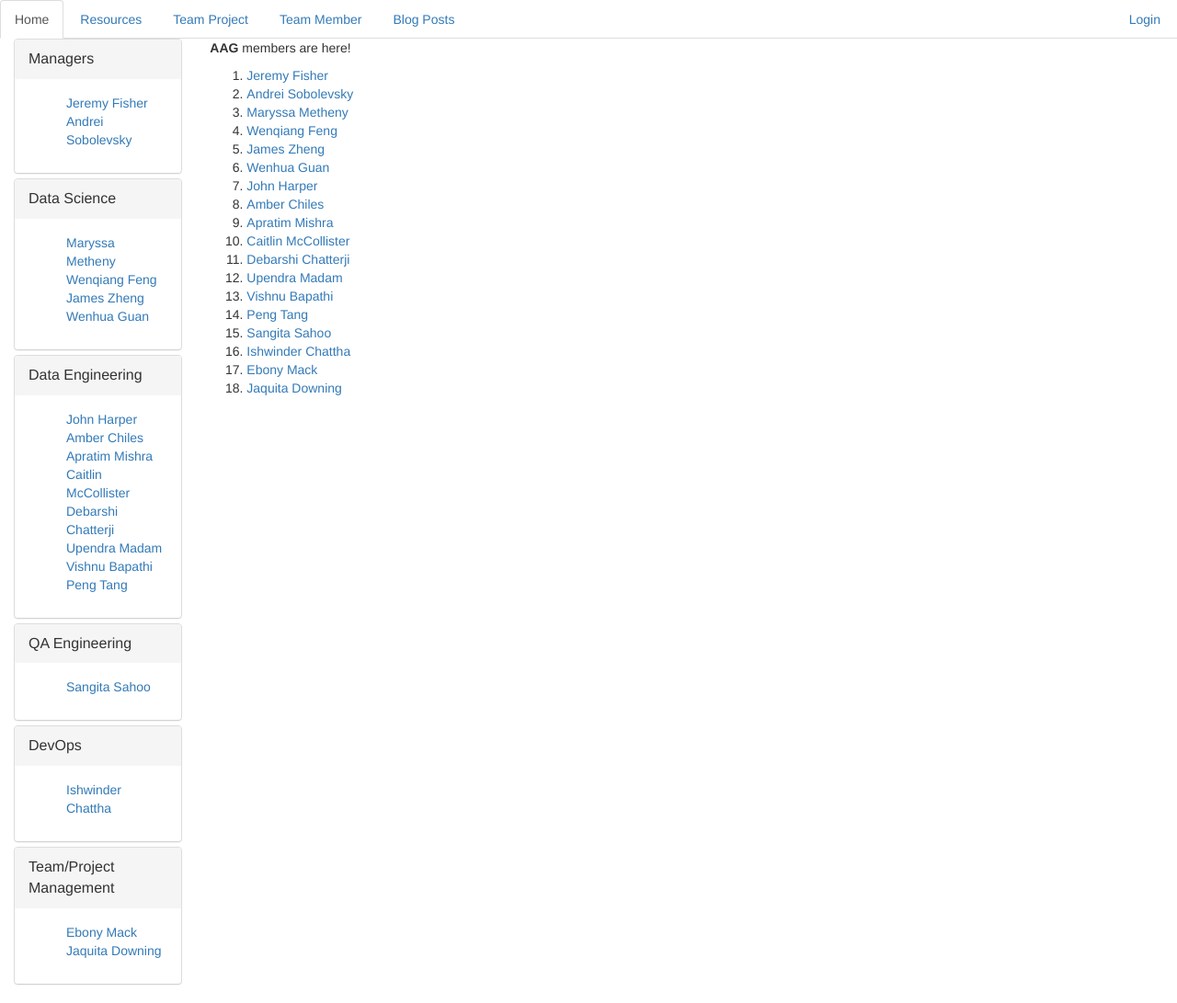
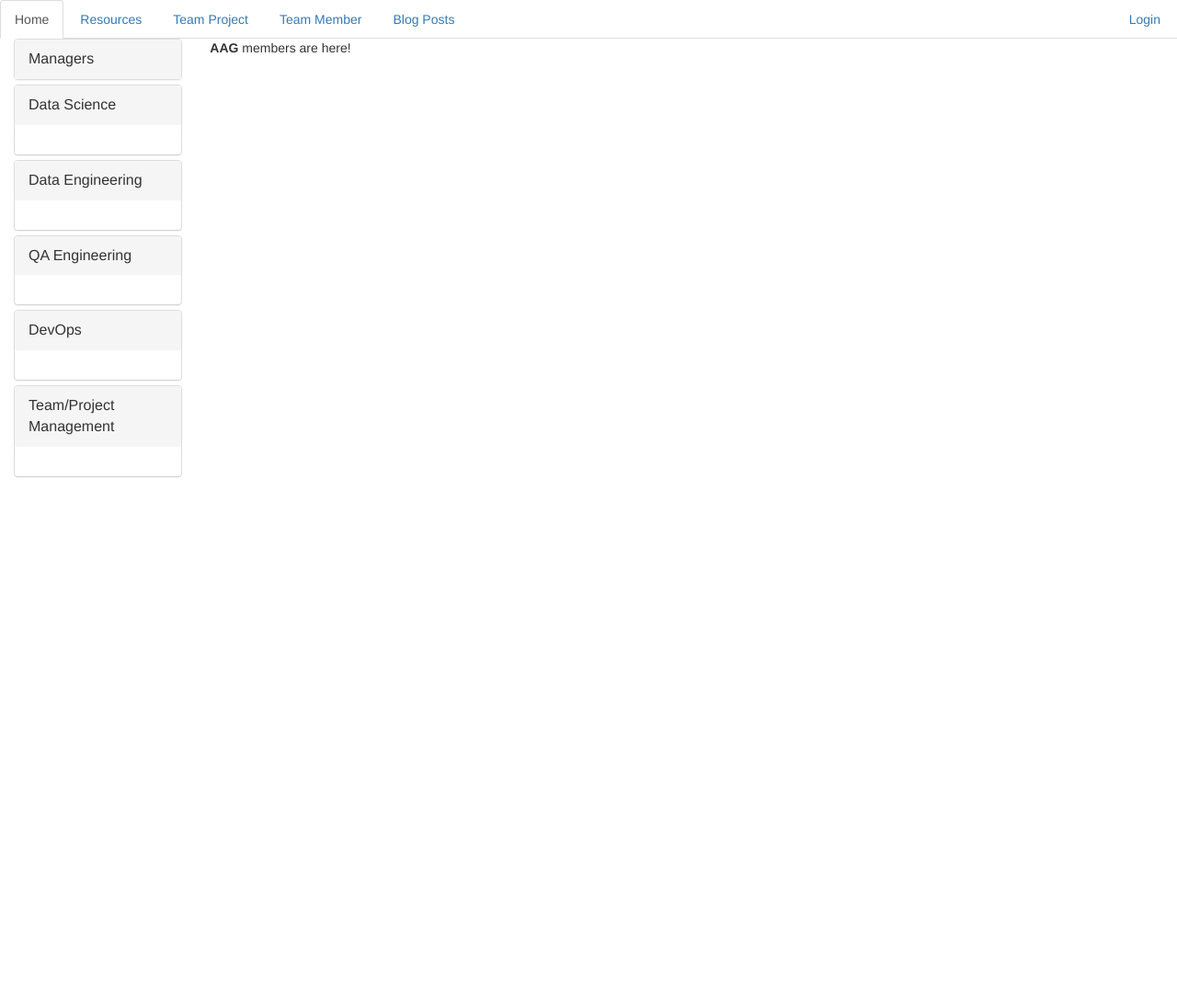
Before and after one commit to pengtang/team-web-template, a Flask app: page /team_members in a window 1280 px wide. Shown: the whole page at 92% size. After the commit the page ends 519 px from the top, so only its background shows below. Run offline with Flask 2, Linux system fonts and the light colour scheme; some libraries are stand-ins or nearby versions.

Commit message:
remove some sensitive info

```diff
--- a/project/team_members/templates/team_members.html
+++ b/project/team_members/templates/team_members.html
@@ -11,19 +11,7 @@
 							<div class="panel-heading">
 								 <a class="panel-title" href="#">Managers</a>
 							</div>
-							<div id="panel-element-170687" class="panel">
-								<div class="panel-body">
-									<ul style="list-style:none;">
-										<li class="actions">
-											 <a href="/team_members/Jeremy_Fisher">Jeremy Fisher</a>
-										</li>
 
-										<li class="actions">
-											 <a href="/team_members/Andrei_Sobolevsky">Andrei Sobolevsky</a>
-										</li>
-									</ul>
-								</div>
-							</div>
 						</div>
 
 						<div class="panel panel-default">
@@ -32,21 +20,6 @@
 							</div>
 							<div id="panel-element-52057" class="panel">
 								<div class="panel-body">
-
-									<ul style="list-style:none;">
-										<li class="actions">
-											 <a href="/team_members/Maryssa_Metheny">Maryssa Metheny</a>
-										</li>
-										<li class="actions">
-											 <a href="/team_members/Wenqiang_Feng">Wenqiang Feng</a>
-										</li>
-										<li class="actions">
-											 <a href="/team_members/James_Zheng">James Zheng</a>
-										</li>
-										<li class="actions">
-											 <a href="/team_members/Wenhua_Guan">Wenhua Guan</a>
-										</li>
-									</ul>
 
 								</div>
 							</div>
@@ -59,40 +32,6 @@
 							<div id="panel-element-170683" class="panel">
 								<div class="panel-body">
 
-									<ul style="list-style:none;">
-										<li class="actions">
-											 <a href="/team_members/John_Harper">John Harper</a>
-										</li>
-
-										<li class="actions">
-											 <a href="/team_members/Amber_Chiles">Amber Chiles</a>
-										</li>
-
-										<li class="actions">
-											 <a href="/team_members/Apratim_Mishra">Apratim Mishra</a>
-										</li>
-
-										<li class="actions">
-											 <a href="/team_members/Caitlin_McCollister">Caitlin McCollister</a>
-										</li>
-
-										<li class="actions">
-											 <a href="/team_members/Debarshi_Chatterji">Debarshi Chatterji</a>
-										</li>
-
-										<li class="actions">
-											 <a href="/team_members/Upendra_Madam">Upendra Madam</a>
-										</li>
-
-										<li class="actions">
-											 <a href="/team_members/Vishnu_Bapathi">Vishnu Bapathi</a>
-										</li>
-
-										<li class="actions">
-											 <a href="/team_members/Peng_Tang">Peng Tang</a>
-										</li>
-									</ul>
-
 								</div>
 							</div>
 						</div>
@@ -103,12 +42,6 @@
 							</div>
 							<div id="panel-element-170685" class="panel">
 								<div class="panel-body">
-
-									<ul style="list-style:none;">
-										<li class="actions">
-											 <a href="/team_members/Sangita_Sahoo">Sangita Sahoo</a>
-										</li>
-									</ul>
 
 								</div>
 							</div>
@@ -121,12 +54,6 @@
 							<div id="panel-element-170587" class="panel">
 								<div class="panel-body">
 
-									<ul style="list-style:none;">
-										<li class="actions">
-											 <a href="/team_members/Ishwinder_Chattha">Ishwinder Chattha</a>
-										</li>
-									</ul>
-
 								</div>
 							</div>
 						</div>
@@ -137,16 +64,6 @@
 							</div>
 							<div id="panel-element-170686" class="panel">
 								<div class="panel-body">
-
-									<ul style="list-style:none;">
-										<li class="actions">
-											 <a href="/team_members/Ebony_Mack">Ebony Mack</a>
-										</li>
-
-										<li class="actions">
-											 <a href="/team_members/Jaquita_Downing">Jaquita Downing</a>
-										</li>
-									</ul>
 
 								</div>
 							</div>
@@ -160,63 +77,6 @@
 						<strong>AAG</strong> members are here!
 					</p>
 
-					<ol>
-						<li class="actions">
-							 <a href="/team_members/Jeremy_Fisher">Jeremy Fisher</a>
-						</li>
-						<li class="actions">
-							 <a href="/team_members/Andrei_Sobolevsky">Andrei Sobolevsky</a>
-						</li>
-						<li class="actions">
-							 <a href="/team_members/Maryssa_Metheny">Maryssa Metheny</a>
-						</li>
-						<li class="actions">
-							 <a href="/team_members/Wenqiang_Feng">Wenqiang Feng</a>
-						</li>
-						<li class="actions">
-							 <a href="/team_members/James_Zheng">James Zheng</a>
-						</li>
-						<li class="actions">
-							 <a href="/team_members/Wenhua_Guan">Wenhua Guan</a>
-						</li>
-						<li class="actions">
-							 <a href="/team_members/John_Harper">John Harper</a>
-						</li>
-						<li class="actions">
-							 <a href="/team_members/Amber_Chiles">Amber Chiles</a>
-						</li>
-						<li class="actions">
-							 <a href="/team_members/Apratim_Mishra">Apratim Mishra</a>
-						</li>
-						<li class="actions">
-							 <a href="/team_members/Caitlin_McCollister">Caitlin McCollister</a>
-						</li>
-						<li class="actions">
-							 <a href="/team_members/Debarshi_Chatterji">Debarshi Chatterji</a>
-						</li>
-						<li class="actions">
-							 <a href="/team_members/Upendra_Madam">Upendra Madam</a>
-						</li>
-						<li class="actions">
-							 <a href="/team_members/Vishnu_Bapathi">Vishnu Bapathi</a>
-						</li>
-						<li class="actions">
-							 <a href="/team_members/Peng_Tang">Peng Tang</a>
-						</li>
-						<li class="actions">
-							 <a href="/team_members/Sangita_Sahoo">Sangita Sahoo</a>
-						</li>
-						<li class="actions">
-							 <a href="/team_members/Ishwinder_Chattha">Ishwinder Chattha</a>
-						</li>
-						<li class="actions">
-							 <a href="/team_members/Ebony_Mack">Ebony Mack</a>
-						</li>
-						<li class="actions">
-							 <a href="/team_members/Jaquita_Downing">Jaquita Downing</a>
-						</li>
-					</ol>
-
 				</div>
 
 			</div>
--- a/project/team_members/views.py
+++ b/project/team_members/views.py
@@ -12,15 +12,3 @@ team_members_blueprint = Blueprint(
 # @login_required
 def team_members():
     return render_template('team_members.html')
-
-
-@team_members_blueprint.route('/team_members/Maryssa_Metheny', methods=['GET', 'POST'])
-# @login_required
-def maryssa():
-    return render_template('Maryssa_Metheny.html')
-
-
-@team_members_blueprint.route('/team_members/Sangita_Sahoo', methods=['GET', 'POST'])
-# @login_required
-def sangita():
-    return render_template('Sangita_Sahoo.html')
```
Also changed, not shown: project/team_members/templates/Maryssa_Metheny.html (deleted, +0 -61 lines), project/team_members/templates/Sangita_Sahoo.html (deleted, +0 -71 lines).
